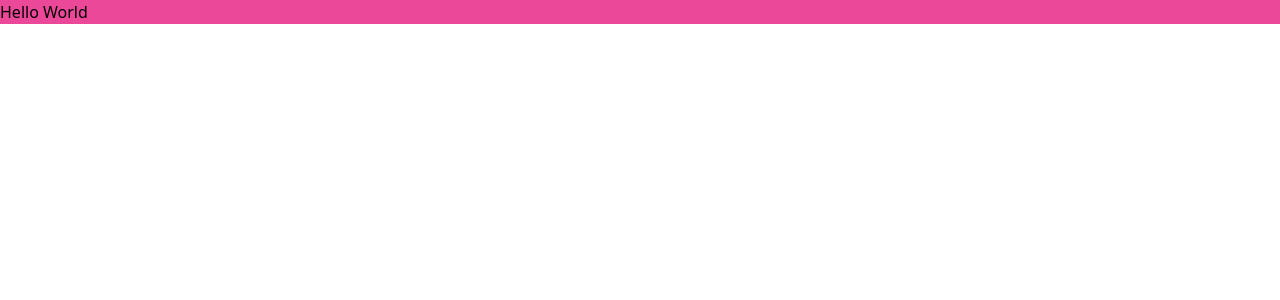
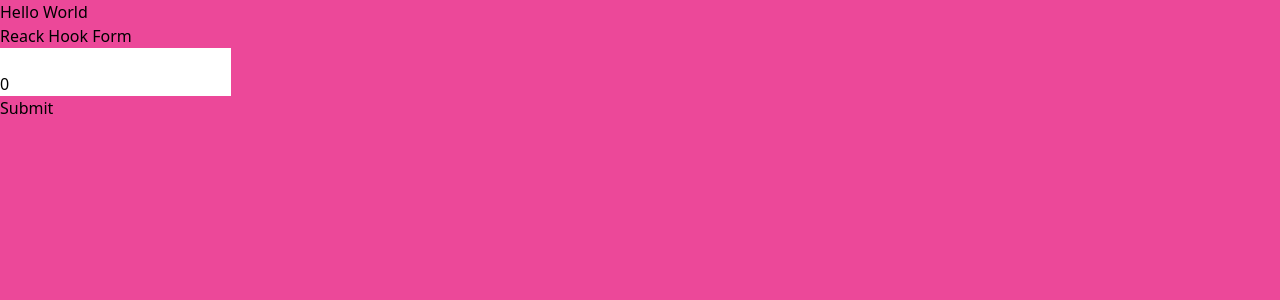
Before and after one commit to rafael-angonese/fuselagem, a React (Vite) app in the folder react/: page / in a window 1280 px wide. Shown: the top 300 px of the page. Built offline with nearby package versions, Linux system fonts and the light colour scheme.

Commit message:
:sparkles: feat(react): created ReactHookForm component

```diff
--- a/react/src/App.tsx
+++ b/react/src/App.tsx
@@ -1,7 +1,12 @@
+import ReackHookForm from "./components/ReackHookForm/ReactHookForm";
+
 function App() {
   return (
     <>
-      <div className="bg-pink-500">Hello World</div>
+      <div className="bg-pink-500 h-screen w-full">
+        Hello World
+        <ReackHookForm />
+      </div>
     </>
   );
 }
--- /dev/null
+++ b/react/src/components/ReackHookForm/ReactHookForm.tsx
@@ -0,0 +1,53 @@
+import React from "react";
+import { useForm } from "react-hook-form";
+import { yupResolver } from "@hookform/resolvers/yup";
+import yup from "../../lib/yup";
+
+interface IFormInputs {
+  name: string;
+  age: number;
+}
+
+const INITIAL_FORM_STATE = {
+  name: "",
+  age: 0,
+};
+
+const FORM_VALIDATION = yup
+  .object({
+    name: yup.string().required(),
+    age: yup.number().positive().integer().required(),
+  })
+  .required();
+
+const ReactHookForm: React.FC = () => {
+  const {
+    register,
+    handleSubmit,
+    formState: { errors },
+  } = useForm<IFormInputs>({
+    defaultValues: INITIAL_FORM_STATE,
+    resolver: yupResolver(FORM_VALIDATION),
+  });
+  const onSubmit = (data: IFormInputs) => console.log(data);
+
+  console.log(errors);
+
+  return (
+    <>
+      <h1>Reack Hook Form</h1>
+
+      <form onSubmit={handleSubmit(onSubmit)}>
+        <input {...register("name")} />
+        <p>{errors.name?.message}</p>
+
+        <input {...register("age")} />
+        <p>{errors.age?.message}</p>
+
+        <input type="submit" />
+      </form>
+    </>
+  );
+};
+
+export default ReactHookForm;
```
